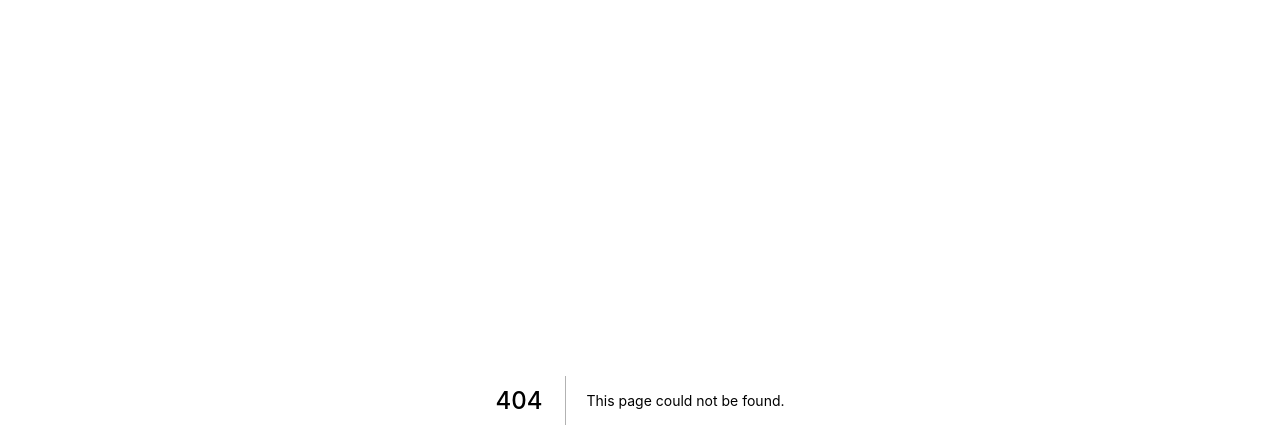
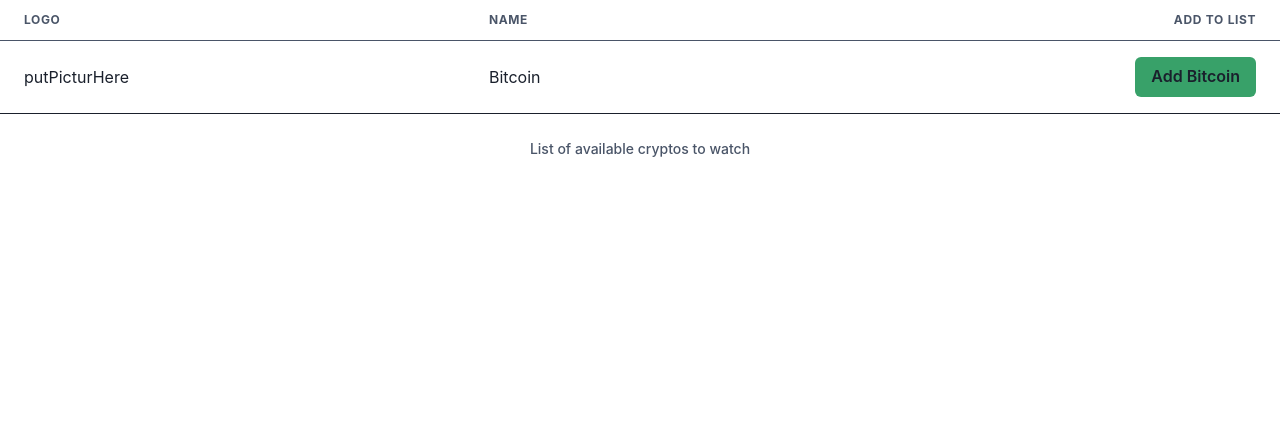
Before and after one commit to jfrausto/cryptick, a Next.js app: page /newPage in a window 1280 px wide. Before the commit this address had no page. Shown: the top 448 px of the page. Built offline with nearby package versions, Linux system fonts and the light colour scheme.

Commit message:
CREATE NEW LAYOUT FOR FIRST PAGE;

```diff
--- /dev/null
+++ b/src/pages/newPage.tsx
@@ -0,0 +1,52 @@
+import React, { useState, useEffect} from "react";
+import {
+  Text,
+  Button,
+  Table,
+  Thead,
+  Tbody,
+  Tfoot,
+  Tr,
+  Th,
+  Td,
+  TableCaption
+} from "@chakra-ui/react"
+
+
+
+const newPage = () => {
+    return (
+
+    <>
+    <Table bg="FFFFFFEB" variant="simple" colorScheme="white">
+  <TableCaption>List of available cryptos to watch</TableCaption>
+  <Thead>
+    <Tr bg="A0AEC0">
+
+
+            <Th><Text textColor="FFFFFFEB">Logo</Text></Th>
+            <Th><Text textColor="FFFFFFEB">Name</Text></Th>
+            <Th isNumeric><Text textColor="FFFFFFEB">Add To list</Text></Th>
+
+
+    </Tr>
+  </Thead>
+  <Tbody>
+    <Tr>
+      <Td>putPicturHere</Td>
+      <Td>Bitcoin</Td>
+      <Td isNumeric><Button bgColor="green.500">Add Bitcoin</Button></Td>
+    </Tr>
+  </Tbody>
+  <Tfoot>
+
+  </Tfoot>
+</Table>
+
+    </>
+
+    )
+
+}
+
+export default newPage;
```
